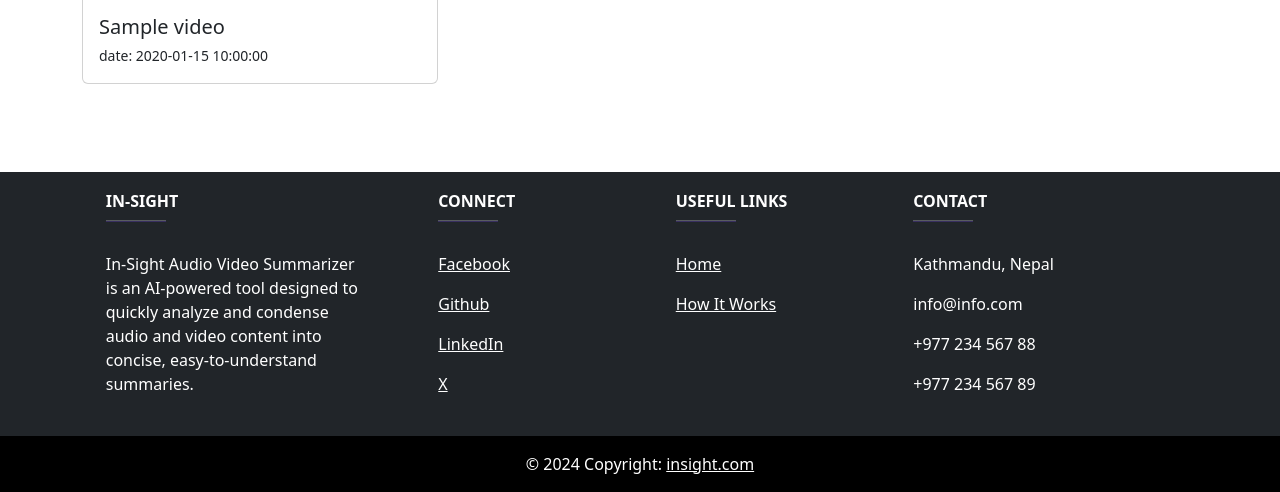
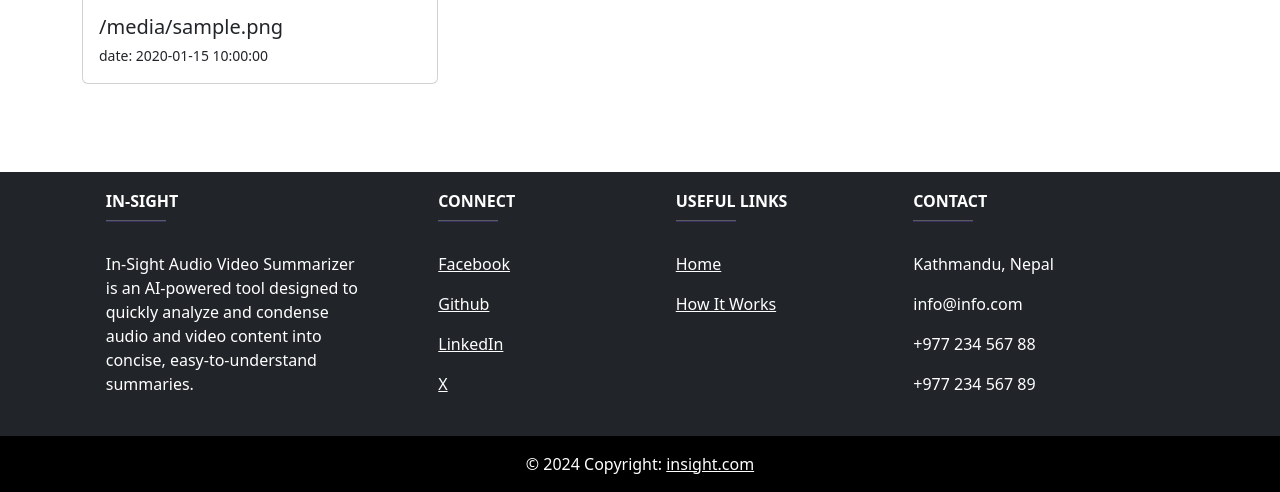
Before and after one commit to londonreturns/in-sight, a Flask app: template in-sight-code/templates/index.html in a window 1280 px wide. Shown: the part 449-941 px from the top of the page. Run offline with Flask 3, Linux system fonts and the light colour scheme; the template is opened without the code that fills it: most values are stand-ins (such as "Sample title", 1, 10 or a date in 2020).

Commit message:
long video filename handled

```diff
--- a/in-sight-code/templates/video_card.html
+++ b/in-sight-code/templates/video_card.html
@@ -1,15 +1,19 @@
 <div class="col-12 col-md-6 col-lg-4">
     <div class="card mb-3 d-flex flex-row align-items-center justify-content-between">
         <div class="w-100">
-            <img src="/getThumbnail/{{ video.id }}" alt="Video Thumbnail" style="width: 100%; height: 210px; border-radius: 10px; object-fit: cover;">
+            <img src="/getThumbnail/{{ video.id }}" alt="Video Thumbnail"
+                 style="width: 100%; height: 210px; border-radius: 10px; object-fit: cover;">
             <div class="p-3">
-                <h5 class="mb-1">{{ video.title }}</h5>
-                <small>date: {{ video.date }}</small>
+                <h5 class="mb-1">
+                    {{ video.filename[:30] + '...' if video.filename|length > 30 else video.filename }}
+                </h5>
+                <small>date: {{ video.date_added }}</small>
             </div>
         </div>
         <div class="card-actions">
             <button class="btn btn-success me-2">
-                <img src="https://static.vecteezy.com/system/resources/thumbnails/006/692/271/small_2x/document-icon-template-black-color-editable-document-icon-symbol-flat-illustration-for-graphic-and-web-design-free-vector.jpg" alt="">
+                <img src="https://static.vecteezy.com/system/resources/thumbnails/006/692/271/small_2x/document-icon-template-black-color-editable-document-icon-symbol-flat-illustration-for-graphic-and-web-design-free-vector.jpg"
+                     alt="">
             </button>
             <button class="btn btn-danger">
                 <img src="https://thumb.ac-illust.com/3b/3b5b217ce258702c0956cbf3b146acba_t.jpeg" alt="">
```
